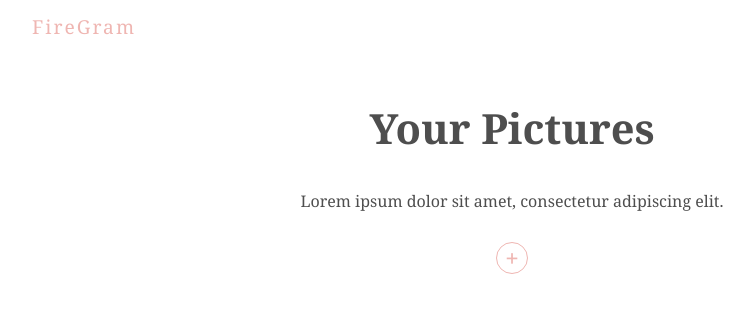
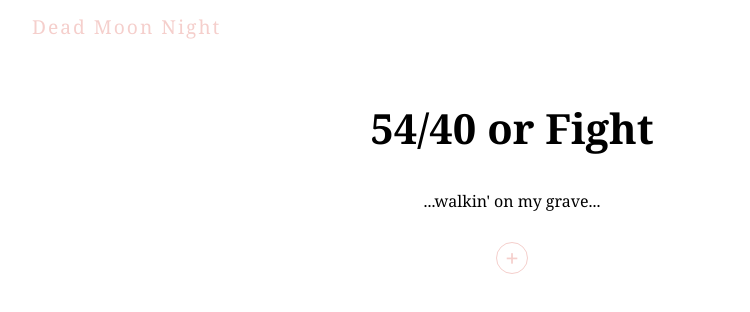
Before and after one commit to rosiegardner/firebase-practice, a React (Create React App) app: page / in a window 1280 px wide. Shown: the top 312 px of the page, without its empty margins (128-878 px from the left). Built offline with nearby package versions, Linux system fonts and the light colour scheme; no server answers; the database is empty.

Commit message:
tutorial complete

```diff
--- a/src/comps/ImageGrid.js
+++ b/src/comps/ImageGrid.js
@@ -4,7 +4,7 @@
 
 const ImageGrid = ({ setSelectedImg }) => {
   const { docs } = useFirestore('images');
-  console.log(docs);
+
   return (
     <div className="img-grid">
       { docs && docs.map(doc => (
--- a/src/comps/ProgressBar.js
+++ b/src/comps/ProgressBar.js
@@ -9,14 +9,15 @@
     if (url) {
       setFile(null);
     }
-  }, [url, setFile])
+  }, [url, setFile]);
+
   return (
     <motion.div className="progress-bar"
       initial={{ width: 0 }}
       animate={{ width: progress + '%' }}
       >
     </motion.div>
-  )
+  );
 
 }
 
--- a/src/comps/Title.js
+++ b/src/comps/Title.js
@@ -3,9 +3,9 @@
 const Title = () => {
   return (
     <div className="title">
-      <h1>FireGram</h1>
-      <h2>Your Pictures</h2>
-      <p>Lorem ipsum dolor sit amet, consectetur adipiscing elit.</p>
+      <h1>Dead Moon Night</h1>
+      <h2>54/40 or Fight</h2>
+      <p>...walkin' on my grave...</p>
     </div>
   )
 }
--- a/src/index.css
+++ b/src/index.css
@@ -1,8 +1,8 @@
 @import url('https://fonts.googleapis.com/css2?family=Noto+Serif:wght@400;700&display=swap');
 
 :root{
-  --primary: #efb6b2;
-  --secondary: #4e4e4e;
+  --primary: #f5cfcc;
+  --secondary: #000000;
   --error: #ff4a4a;
 }
 
@@ -54,7 +54,7 @@
 }
 label:hover{
   background: var(--primary);
-  color: white;
+  color: rgb(255, 255, 255);
 }
 .output{
   height: 60px;
@@ -74,7 +74,7 @@
 
 /* image grid styles */
 
- .img-grid{
+.img-grid{
   margin: 20px auto;
   display: grid;
   grid-template-columns: 1fr 1fr 1fr;
@@ -82,7 +82,7 @@
 }
 
 .img-wrap{
-  overflow: 100%;
+  overflow: hidden;
   height: 0;
   padding: 50% 0;
   position: relative;
@@ -116,5 +116,5 @@
   max-height: 80%;
   margin: 60px auto;
   box-shadow: 3px 5px 7px rgba(0,0,0,0.5);
-  border: 3px solid white;
+  border: 3px solid rgb(255, 255, 255);
 }
```
Also changed, not shown: src/App.js (+8 -2 lines).
